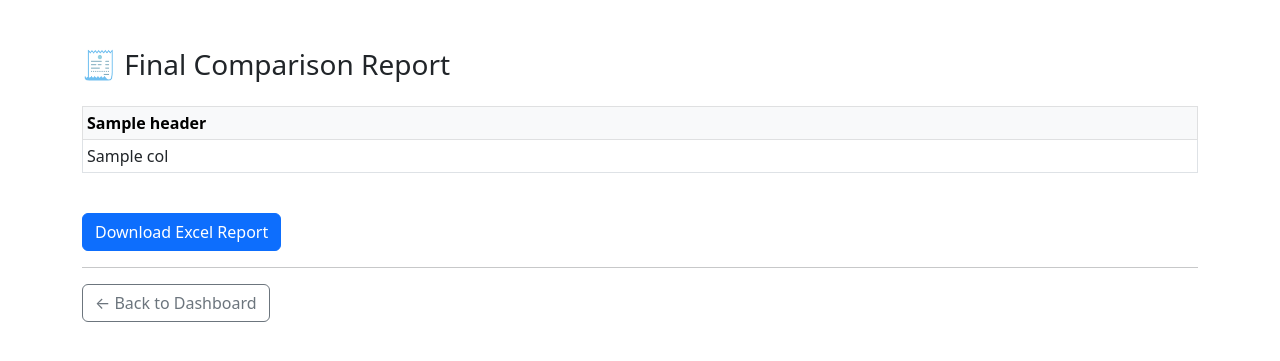
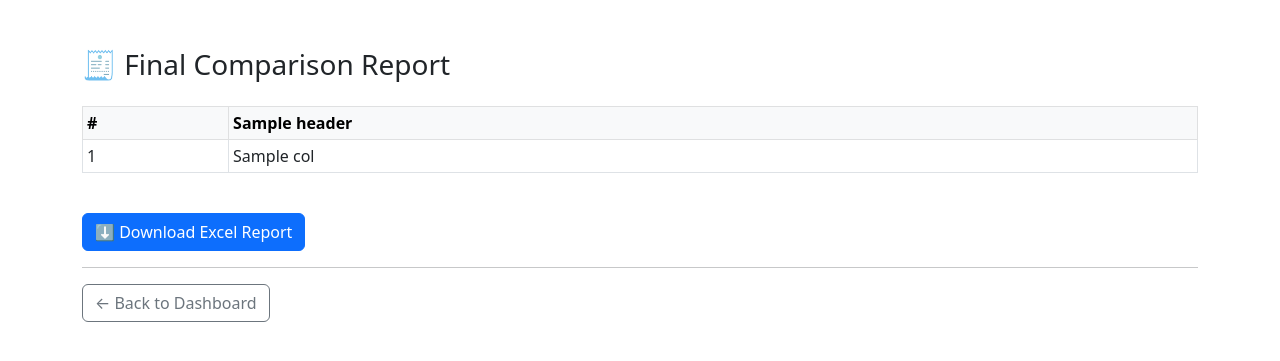
Before and after one commit to manibrh/Autoflow, a Flask app: template templates/compare_results.html in a window 1280 px wide. Shown: the top 361 px of the page. Run offline with Flask 3, Linux system fonts and the light colour scheme; the template is opened without the code that fills it: most values are stand-ins (such as "Sample title", 1, 10 or a date in 2020).

Commit message:
Update compare_results.html

```diff
--- a/templates/compare_results.html
+++ b/templates/compare_results.html
@@ -4,16 +4,23 @@
   <meta charset="UTF-8">
   <title>Final Comparison Results</title>
   <link href="https://cdn.jsdelivr.net/npm/bootstrap@5.3.0/dist/css/bootstrap.min.css" rel="stylesheet">
+  <style>
+    .spinner-border-sm {
+      display: none;
+      margin-left: 0.5rem;
+    }
+  </style>
 </head>
 <body>
 <div class="container mt-5">
-  <h3>🧾 Final Comparison Report</h3>
+  <h3 class="mb-4">🧾 Final Comparison Report</h3>
 
   {% if rows %}
-    <div class="table-responsive my-4">
-      <table class="table table-bordered table-sm">
+    <div class="table-responsive mb-4">
+      <table class="table table-bordered table-hover table-sm align-middle">
         <thead class="table-light">
           <tr>
+            <th>#</th>
             {% for h in headers %}
               <th>{{ h }}</th>
             {% endfor %}
@@ -22,6 +29,7 @@
         <tbody>
           {% for row in rows %}
             <tr>
+              <td>{{ loop.index }}</td>
               {% for col in row %}
                 <td>{{ col }}</td>
               {% endfor %}
@@ -31,13 +39,26 @@
       </table>
     </div>
 
-    <a href="{{ report_url }}" class="btn btn-primary" download>Download Excel Report</a>
+    <a id="downloadBtn" href="{{ report_url }}" class="btn btn-primary" download>
+      ⬇️ Download Excel Report
+      <span class="spinner-border spinner-border-sm" role="status" aria-hidden="true" id="spinner"></span>
+    </a>
   {% else %}
-    <p class="text-muted">No issues found.</p>
+    <div class="alert alert-info">✅ No issues found in the comparison.</div>
   {% endif %}
 
   <hr>
   <a href="/" class="btn btn-outline-secondary">← Back to Dashboard</a>
 </div>
+
+<script>
+  const downloadBtn = document.getElementById('downloadBtn');
+  if (downloadBtn) {
+    downloadBtn.addEventListener('click', () => {
+      const spinner = document.getElementById('spinner');
+      if (spinner) spinner.style.display = 'inline-block';
+    });
+  }
+</script>
 </body>
 </html>
```
